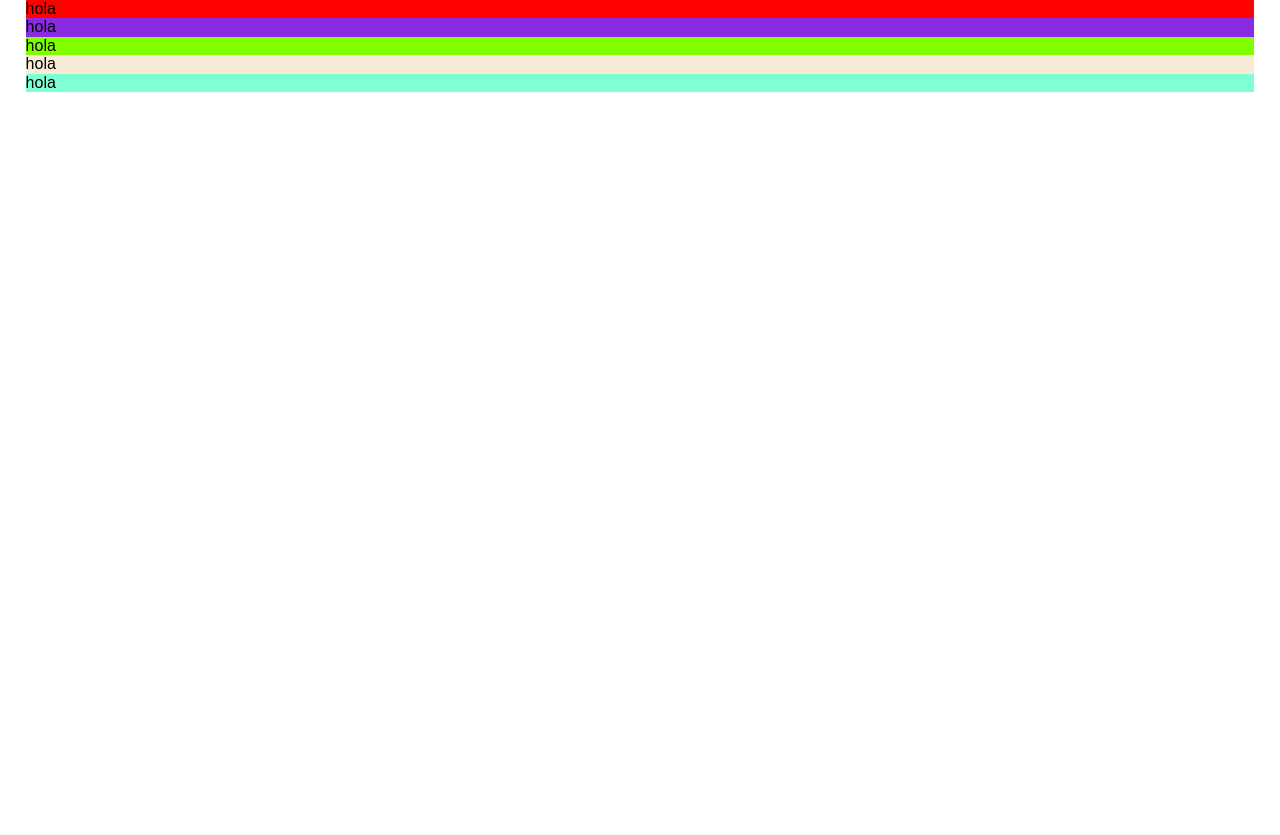
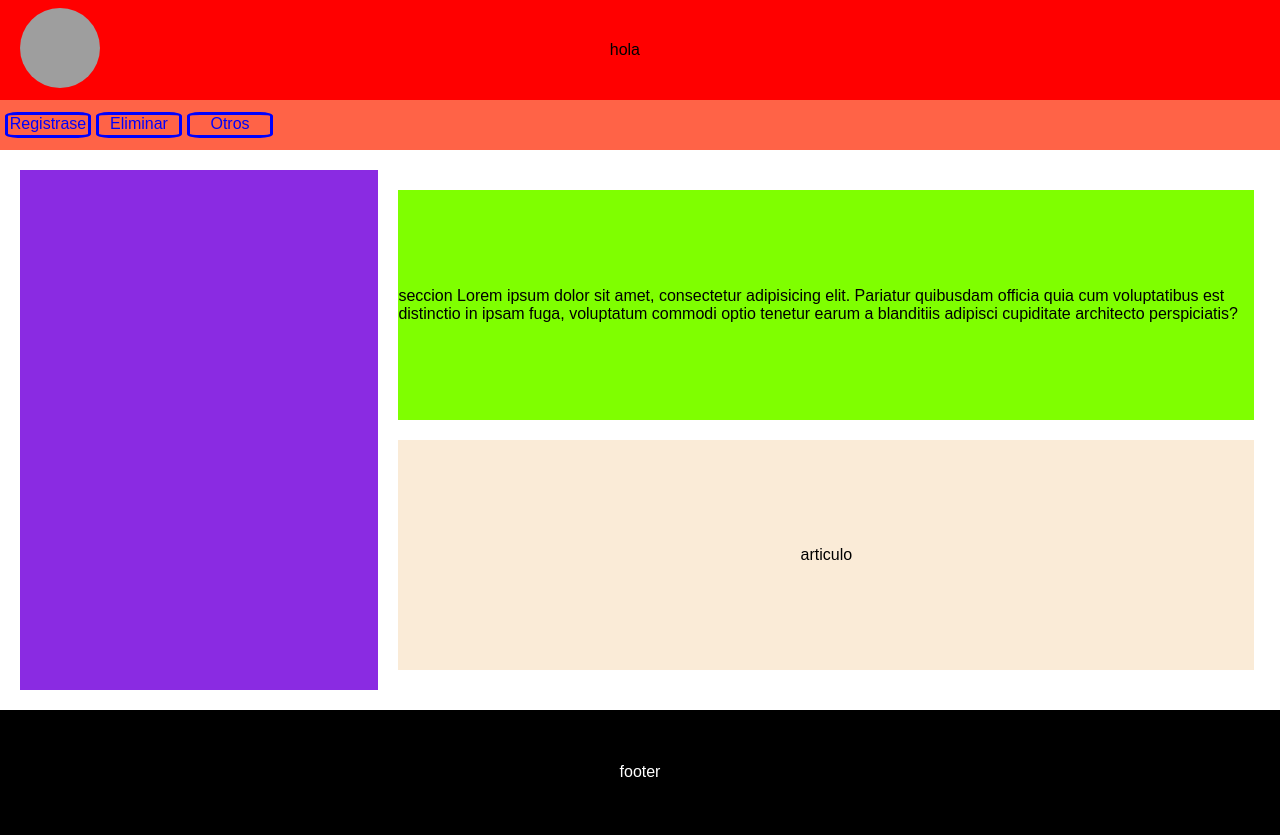
Before and after one commit to maximo14/web-desing-practice, a plain HTML site: page web-desing-1/html/flexbox.html in a window 1280 px wide. Before the commit the page ends 800 px from the top, so only its background shows below. Drawn offline with Linux system fonts and the light colour scheme; grey boxes are pictures that could not be loaded.

Commit message:
primeros pasos en el maquetado con flexbox

```diff
--- a/web-desing-1/css/stylo-flexbox.css
+++ b/web-desing-1/css/stylo-flexbox.css
@@ -1,24 +1,104 @@
-.contenedor{
-    background-color: aquamarine;
-    margin: 0% 2% 0% 2%;
+.flex-contenedor{
+    /*background-color:none;*/
+    display: flex;
+    flex-wrap: wrap;
+    margin: 20px 0px 0px 0px;
 }
+
+.color1{
+    background-color: darkred;
+}
+.color2{
+    background-color: darkblue;
+}
+
+.cabecera,.menu,.barra-lateral,.articulo,.seccion, .pie-pag{
+    display: flex;
+    justify-content: center;
+    align-items: center;
+}
+
 
 .cabecera{
     background-color: red;
+    width: 100%;
+    height: 100px;
+    justify-content: space-between;
+}
+.menu{
+    background-color:tomato;
+    width: 100%;
+    height: 50px;
+    justify-content: flex-start;
+}
+
+.menu a{
+    align-items: center;
+    text-decoration: none;
+    margin: 0px 0px 0px 5px;
+}
+
+.small-buttom{
+    display: inline-block;
+    border-style: solid;
+    border: 1px 1px 1px 1px;
+    text-decoration: none;
+    color: blue;
+    border-radius: 15% 15%;
+    width: 80px;
+    height: 20px;
+    text-align: center;
+}
+
+.small-buttom:hover{
+    color:lightyellow;
+}
+
+.principal{
+    width: 100%;
+    display: flex;
+    flex-wrap: nowrap;
 }
 
 .barra-lateral{
     background-color: blueviolet;
+    width: 28%;
+    height: 520px;
+    margin-left: 20px;
+}
+
+.secccion-container{
+      width: 70%;
+      height: 500px;
+      padding: 20px 20px 20px 20px;
+      box-sizing: border-box;
 }
 
 .seccion{
     background-color: chartreuse;
+    width: 100%;
+    height: 50%;
 }
 
 .articulo{
     background-color: antiquewhite;
+    margin-top: 20px;
+     width: 100%;
+     height: 50%;
 }
 
-.pìe-pag{
+.pie-pag{
     background-color: black;
+    color: white;
+    width:100%;
+    height: 125px;
+    margin: 20px 0px 0px 0px
 }
+
+.cabecera div img {
+    margin-left: 20px;
+    border-radius: 50% 50%;
+}
+#titulo{
+    margin-right: 50%;
+}
--- a/web-desing-1/html/flexbox.html
+++ b/web-desing-1/html/flexbox.html
@@ -1,5 +1,6 @@
 <!DOCTYPE html>
 <html>
+
 <head>
     <meta charset="UTF-8">
     <meta name="viewport" content="width=device-width, initial-scale=1.0">
@@ -8,13 +9,43 @@
     <LINK REL="stylesheet" TYPE="text/css" HREF="../css/normalize.css">
     <link rel="stylesheet" href="../css/stylo-flexbox.css">
 </head>
+
 <body>
-   <div class="contenedor">
-        <header class="cabecera">hola</header>
-        <aside class="barra-lateral"> hola </aside>
-        <section class="seccion">hola </section>
-        <article class="articulo">hola</article>
-        <footer class="pie-pag"> hola </footer>
-   </div>
+    <header class="cabecera">
+        <div><img src="http://lorempixel.com/80/80/" alt=""></div>
+        <div id="titulo">hola</div>
+    </header>
+    <div class="menu">
+      <a class="small-buttom" href="#">Registrase</a>
+      <a class="small-buttom" href="#">Eliminar</a>
+      <a class="small-buttom" href="#">Otros</a>
+    </div>
+
+    <div class="flex-contenedor">
+        <main class="principal">
+            <aside class="barra-lateral">
+                <div class="centrarme">
+                </div>
+            </aside>
+            <div class="secccion-container">
+                <section class="seccion">
+                    <div class="centrarme">
+                        seccion
+                         Lorem ipsum dolor sit amet, consectetur adipisicing elit.
+                         Pariatur quibusdam officia quia cum voluptatibus est distinctio
+                        in ipsam fuga, voluptatum commodi optio tenetur earum a blanditiis
+                        adipisci cupiditate architecto perspiciatis?
+                    </div>
+                </section>
+                <article class="articulo">
+                    <div class="centrarme">
+                        articulo
+                    </div>
+                </article>
+            </div>
+        </main>
+        <footer class="pie-pag"> footer </footer>
+    </div>
 </body>
+
 </html>
```
